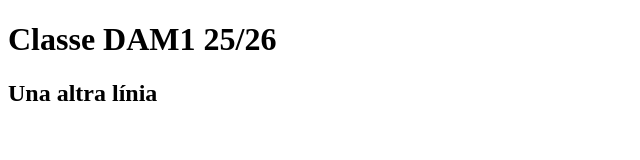
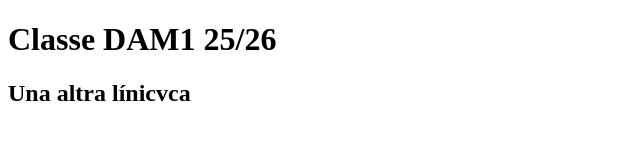
Before and after one commit to Martipigo6/web, a plain HTML site: page index.html in a window 1280 px wide. Shown: the full height of the page, 0-640 px from the left. Drawn offline with Linux system fonts and the light colour scheme.

Commit message:
Update index.html

```diff
--- a/index.html
+++ b/index.html
@@ -7,6 +7,6 @@
 </head>
 <body>
     <h1> Classe DAM1 25/26 </h1>
-    <h2> Una altra línia</h2>
+    <h2> Una altra línicvca</h2>
 </body>
 </html>
```
